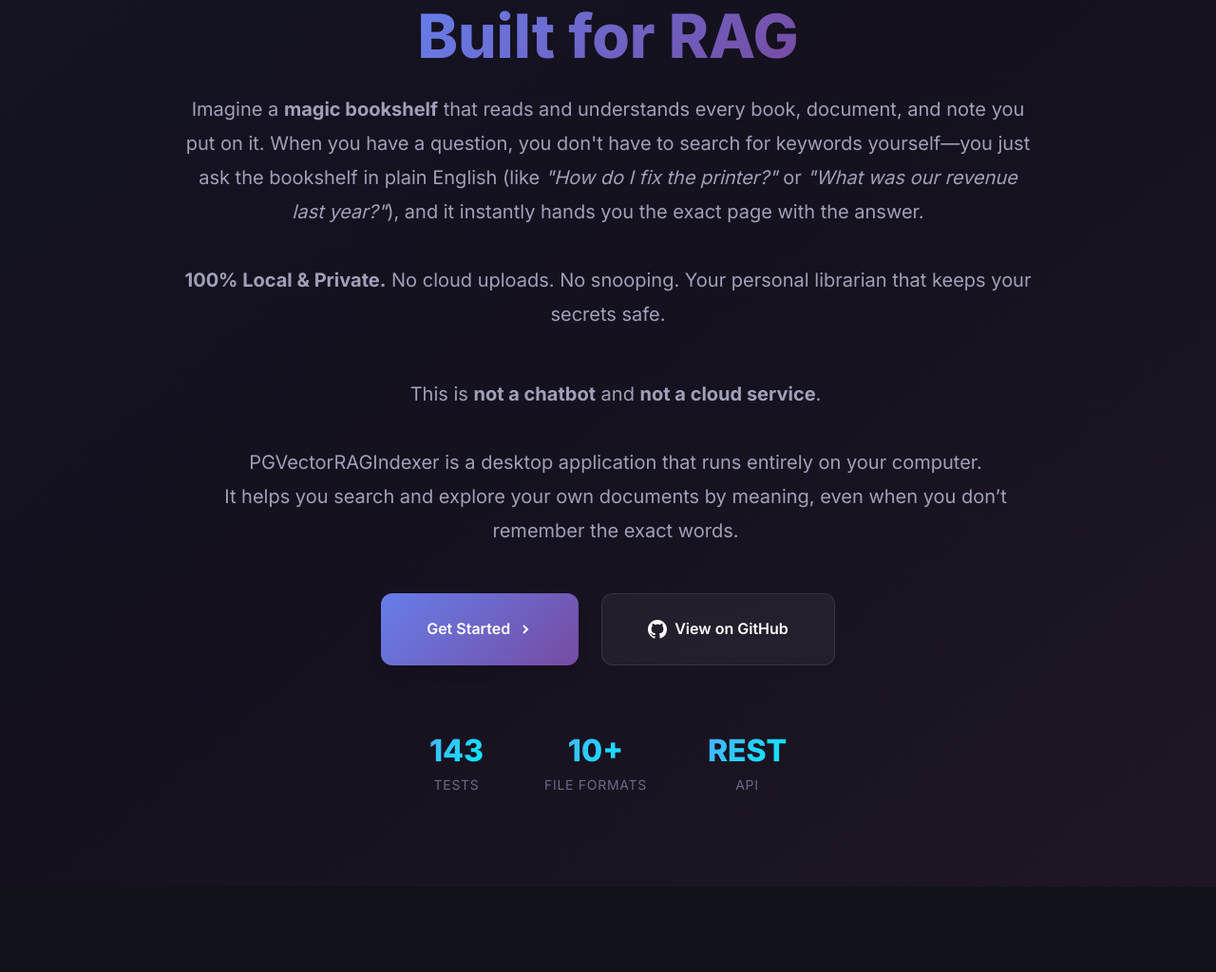
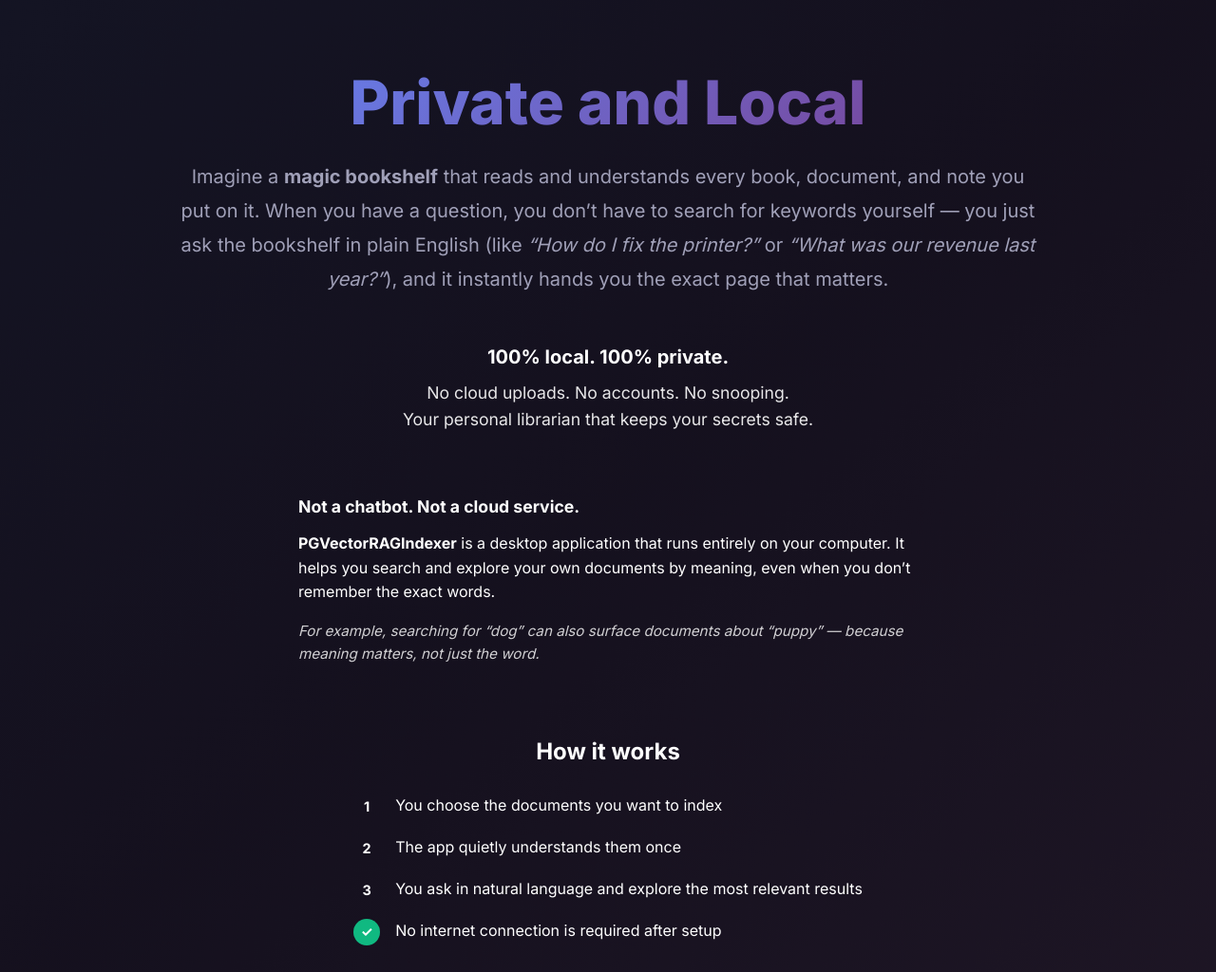
Before and after one commit to valginer0/PGVectorRAGIndexerWebsite, a website built with Vite: page index.html in a window 1280 px wide. Shown: the part 236-1260 px from the top of the page at 95% size. Built offline with nearby package versions, Linux system fonts and the light colour scheme.

Commit message:
content: Refactor hero section for simplicity and privacy focus
- Remove 'RAG' terminology from main title
- Add clear '100% local. 100% private' messaging
- Add step-by-step 'How it works' list
- Emphasize desktop app nature over technical specs

```diff
--- a/index.html
+++ b/index.html
@@ -61,28 +61,72 @@
       <div class="hero-content">
         <div class="hero-badge">
           <span class="badge-dot"></span>
-          <span>Production Ready v2.2</span>
+          <span>Version 2.2</span>
         </div>
         <h1 class="hero-title">
           Semantic Document Search
-          <span class="gradient-text">Built for RAG</span>
+          <span class="gradient-text"><br>Private and Local</span>
         </h1>
         <p class="hero-description">
           Imagine a <strong>magic bookshelf</strong> that reads and understands every book, document, and note you put
-          on it. When you have a question, you don't have to search for keywords yourself—you just ask the bookshelf in
-          plain English (like <em>"How do I fix the printer?"</em> or <em>"What was our revenue last year?"</em>), and
-          it instantly hands you the exact page with the answer.
-          <br><br>
-          <strong>100% Local & Private.</strong> No cloud uploads. No snooping. Your personal librarian that keeps your
-          secrets safe.
+          on it. When you have a question, you don’t have to search for keywords yourself — you just ask the bookshelf
+          in
+          plain English (like <em>“How do I fix the printer?”</em> or <em>“What was our revenue last year?”</em>), and
+          it instantly hands you the exact page that matters.
         </p>
-        <p class="hero-description" style="margin-top: 1.5rem; border-left: 3px solid var(--primary); padding-left: 1rem;">
-          This is <strong>not a chatbot</strong> and <strong>not a cloud service</strong>.
-          <br><br>
-          PGVectorRAGIndexer is a desktop application that runs entirely on your computer.
-          <br>
-          It helps you search and explore your own documents by meaning, even when you don’t remember the exact words.
-        </p>
+
+        <div style="margin: 2.5rem 0; text-align: center;">
+          <p style="font-size: 1.25rem; font-weight: 700; color: var(--text-primary); margin-bottom: 0.5rem;">
+            100% local. 100% private.
+          </p>
+          <p style="font-size: 1.1rem; opacity: 0.9;">
+            No cloud uploads. No accounts. No snooping.<br>
+            Your personal librarian that keeps your secrets safe.
+          </p>
+        </div>
+
+        <div class="hero-clarification"
+          style="margin: 0 auto 3rem; max-width: 700px; padding: 1.5rem; background: rgba(var(--primary-rgb), 0.05); border-radius: 12px; border-left: 4px solid var(--primary); text-align: left;">
+          <p style="font-weight: 700; font-size: 1.1rem; margin-bottom: 0.75rem; color: var(--primary);">
+            Not a chatbot. Not a cloud service.
+          </p>
+          <p style="margin-bottom: 1rem; line-height: 1.6;">
+            <strong>PGVectorRAGIndexer</strong> is a desktop application that runs entirely on your computer.
+            It helps you search and explore your own documents by meaning, even when you don’t remember the exact words.
+          </p>
+          <p style="font-style: italic; opacity: 0.8; font-size: 0.95rem;">
+            For example, searching for “dog” can also surface documents about “puppy” — because meaning matters, not
+            just the word.
+          </p>
+        </div>
+
+        <div class="how-it-works"
+          style="margin-bottom: 3rem; text-align: left; display: inline-block; max-width: 600px;">
+          <h3 style="text-align: center; margin-bottom: 1.5rem; font-size: 1.5rem;">How it works</h3>
+          <ul style="list-style: none; padding: 0;">
+            <li style="display: flex; align-items: flex-start; margin-bottom: 1rem;">
+              <span
+                style="flex-shrink: 0; width: 28px; height: 28px; background: var(--primary); color: white; border-radius: 50%; display: flex; align-items: center; justify-content: center; font-weight: bold; margin-right: 1rem; font-size: 0.9rem;">1</span>
+              <span>You choose the documents you want to index</span>
+            </li>
+            <li style="display: flex; align-items: flex-start; margin-bottom: 1rem;">
+              <span
+                style="flex-shrink: 0; width: 28px; height: 28px; background: var(--primary); color: white; border-radius: 50%; display: flex; align-items: center; justify-content: center; font-weight: bold; margin-right: 1rem; font-size: 0.9rem;">2</span>
+              <span>The app quietly understands them once</span>
+            </li>
+            <li style="display: flex; align-items: flex-start; margin-bottom: 1rem;">
+              <span
+                style="flex-shrink: 0; width: 28px; height: 28px; background: var(--primary); color: white; border-radius: 50%; display: flex; align-items: center; justify-content: center; font-weight: bold; margin-right: 1rem; font-size: 0.9rem;">3</span>
+              <span>You ask in natural language and explore the most relevant results</span>
+            </li>
+            <li style="display: flex; align-items: flex-start; margin-bottom: 1rem;">
+              <span
+                style="flex-shrink: 0; width: 28px; height: 28px; background: #10b981; color: white; border-radius: 50%; display: flex; align-items: center; justify-content: center; font-weight: bold; margin-right: 1rem; font-size: 0.9rem;">✓</span>
+              <span>No internet connection is required after setup</span>
+            </li>
+          </ul>
+        </div>
+
         <div class="hero-buttons">
           <a href="#quickstart" class="btn btn-primary">
             <span>Get Started</span>
@@ -97,20 +141,6 @@
             </svg>
             <span>View on GitHub</span>
           </a>
-        </div>
-        <div class="hero-stats">
-          <div class="stat">
-            <div class="stat-value">143</div>
-            <div class="stat-label">Tests</div>
-          </div>
-          <div class="stat">
-            <div class="stat-value">10+</div>
-            <div class="stat-label">File Formats</div>
-          </div>
-          <div class="stat">
-            <div class="stat-value">REST</div>
-            <div class="stat-label">API</div>
-          </div>
         </div>
       </div>
     </div>
```
